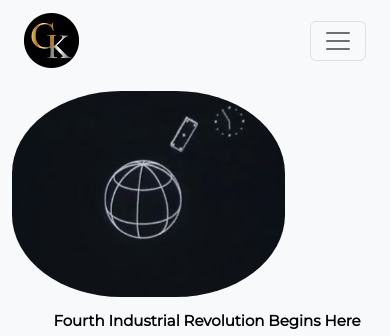
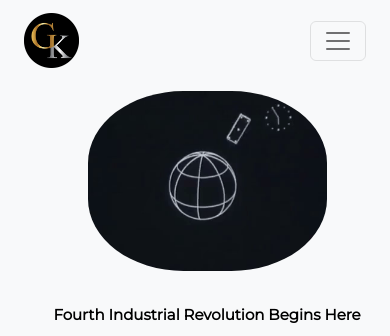
Before and after one commit to ndutagrace25/sparespark, a React (Create React App) app: page /works in a window 390 px wide. Shown: the top 336 px of the page. Built offline with nearby package versions, Linux system fonts and the light colour scheme.

Commit message:
added font

```diff
--- a/src/components/Header.jsx
+++ b/src/components/Header.jsx
@@ -8,8 +8,8 @@ const Header = () => {
   return (
     <section className="d-flex justify-content-between align-items-center flex-row header-container">
       <Bounce delay={300}>
-        <div className="mobile-view-header">
-          <img src={world} alt="header" className="header-img" />
+        <div className="mobile-view-header col-md-12 col-sm-12">
+          <img src={world} alt="header" className="header-img-mobile img-fluid" />
         </div>
       </Bounce>
 
--- a/src/components/MediaIcons.jsx
+++ b/src/components/MediaIcons.jsx
@@ -9,7 +9,7 @@ const MediaIcons = () => {
           href="https://web.facebook.com/?_rdc=1&_rdr"
           target="_blank"
           rel="noopener noreferrer"
-          className="p-2 bg-primary rounded-circle d-flex align-items-center justify-content-center"
+          className="p-2 bg-primary rounded-circle d-flex align-items-center justify-content-center media-icon"
         >
           <i className="fa-brands fa-facebook fw-bold fa-2x text-white"></i>
         </a>
@@ -20,7 +20,7 @@ const MediaIcons = () => {
           href="https://twitter.com/"
           target="_blank"
           rel="noopener noreferrer"
-          className="p-2 bg-primary rounded-circle d-flex align-items-center justify-content-center"
+          className="p-2 bg-primary rounded-circle d-flex align-items-center media-icon justify-content-center"
         >
           <i className="fa-brands fa-twitter fw-bold fa-2x text-white"></i>
         </a>
@@ -31,7 +31,7 @@ const MediaIcons = () => {
           href="https://www.instagram.com/"
           target="_blank"
           rel="noopener noreferrer"
-          className="p-2 bg-primary rounded-circle d-flex align-items-center justify-content-center"
+          className="p-2 bg-primary rounded-circle d-flex align-items-center media-icon justify-content-center"
         >
           <i className="fa-brands fa-instagram fw-bold fa-2x text-white"></i>
         </a>
@@ -41,7 +41,7 @@ const MediaIcons = () => {
           href="https://www.youtube.com/"
           target="_blank"
           rel="noopener noreferrer"
-          className="p-2 bg-primary rounded-circle d-flex align-items-center justify-content-center"
+          className="p-2 bg-primary rounded-circle d-flex align-items-center media-icon justify-content-center"
         >
           <i className="fa-brands fa-youtube fw-bold fa-2x text-white"></i>
         </a>
--- a/src/style.css
+++ b/src/style.css
@@ -79,6 +79,19 @@ footer {
     width: 70%;
   }
 
+  .header-img-mobile {
+    /* border-radius: 50%; */
+    border-bottom-left-radius: 40%;
+    border-bottom-right-radius: 40%;
+    border-top-right-radius: 40%;
+    border-top-left-radius: 40%;
+    height: 180px;
+  }
+
+  .media-icon {
+    margin-right: 10px !important;
+  }
+
   .about-img {
     display: flex;
     justify-content: center;
@@ -120,8 +133,9 @@ footer {
     display: block !important;
     margin-bottom: 13px;
     display: flex;
-    justify-content: center;
-    align-items: center;
+    justify-content: center !important;
+    align-items: center !important;
+    /* width: 100%; */
   }
   .header-text {
     font-size: 14px;
```
